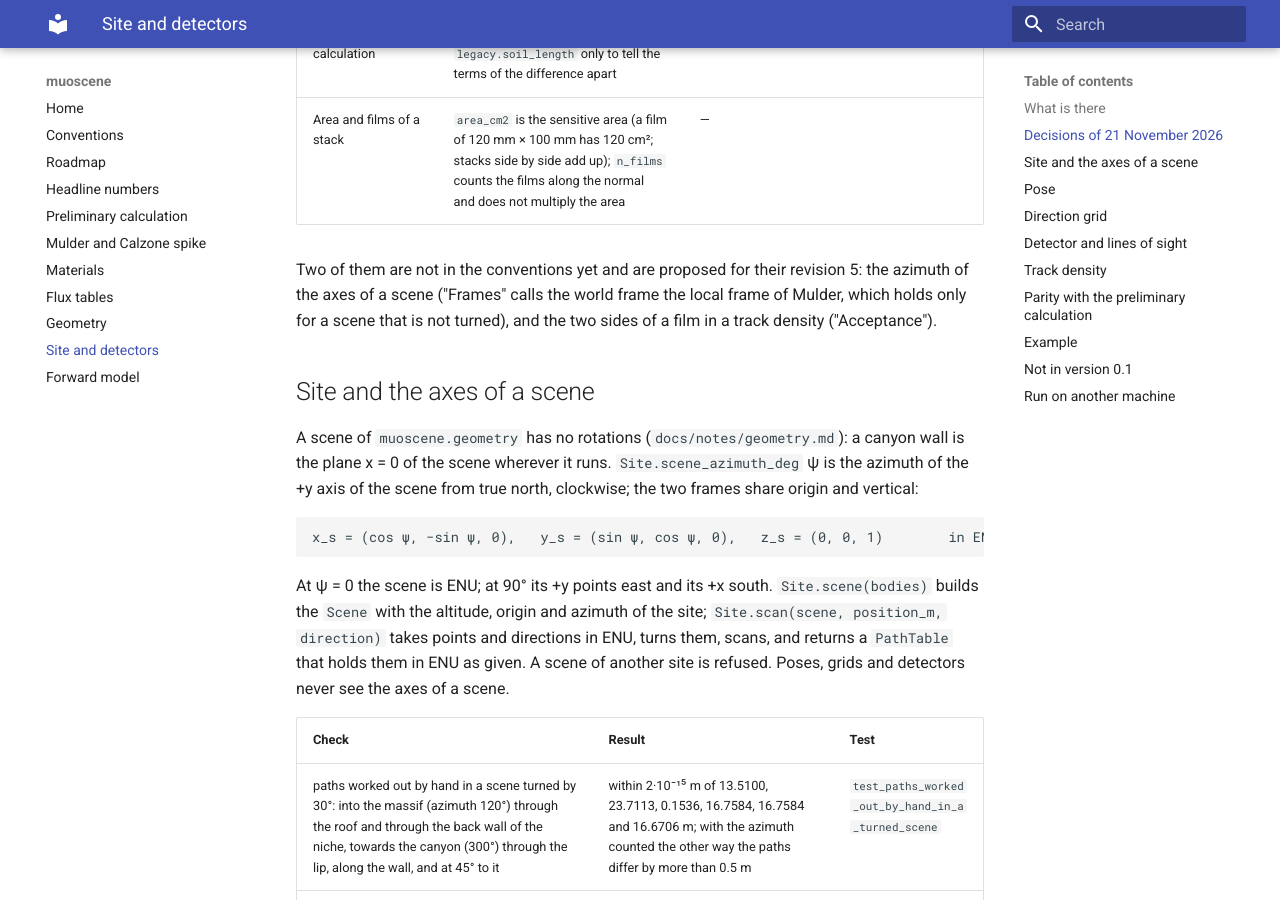
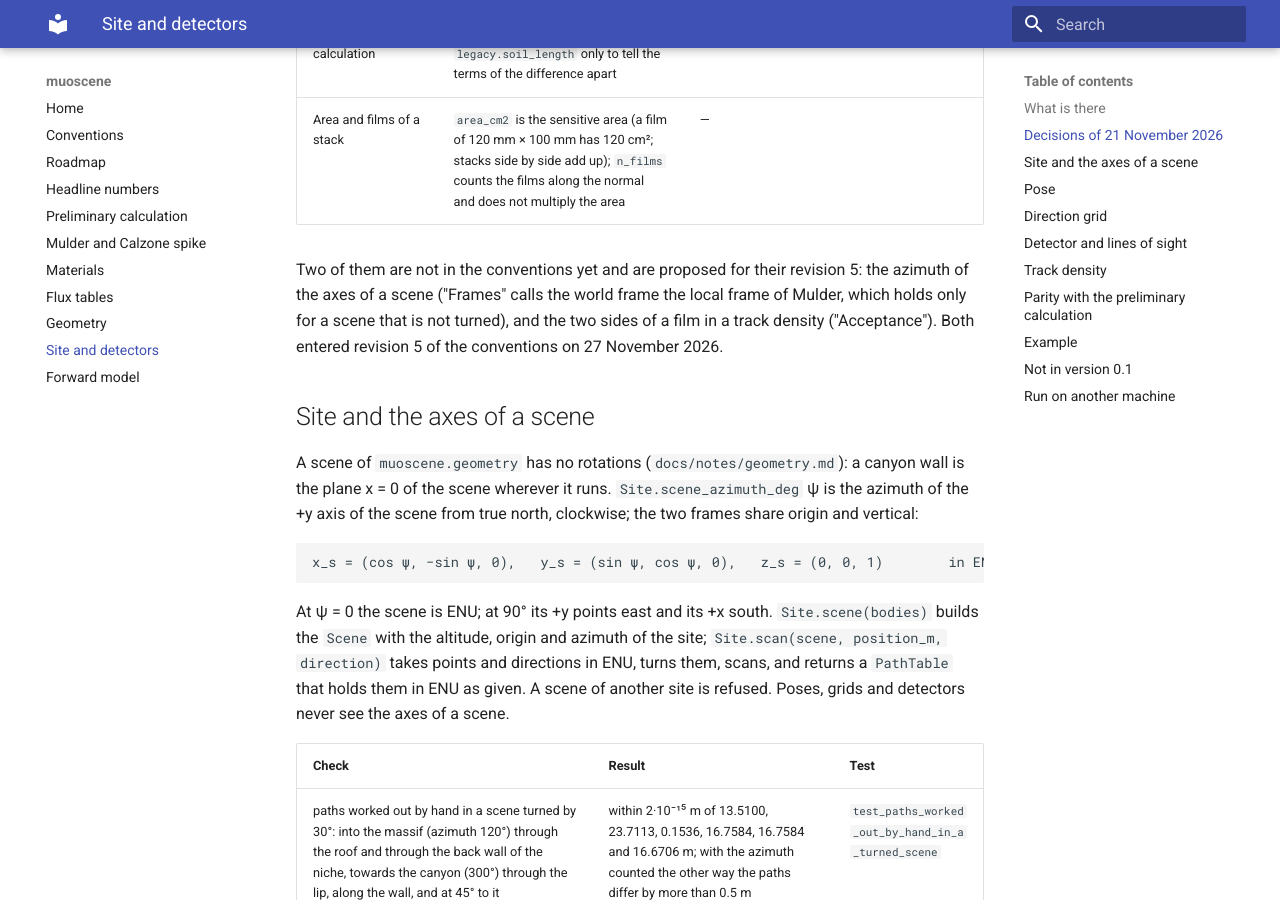
Before and after one commit to zhakansadykov/muoscene, an MkDocs documentation site: the page built from docs/notes/detectors.md, in a window 1280 px wide and 900 px high, scrolled down 1660 px. Built offline with MkDocs 1.6.1 and Material for MkDocs 9.7.7, drawn with Linux system fonts in a browser that asks for light colours.

Commit message:
Maps and notes: conventions revision 5

```diff
--- a/docs/notes/detectors.md
+++ b/docs/notes/detectors.md
@@ -25,7 +25,7 @@ Roadmap task 0.1-07, 21 November 2026, Mulder 0.3.7, Calzone 1.2.2. Modules `muo
 | Parity with the preliminary calculation | through a scene and `Site.scan`, with `LegacyTable` and `LEGACY_RESPONSE`; `legacy.soil_length` only to tell the terms of the difference apart | `legacy.soil_length` alone would not test the chain a user runs |
 | Area and films of a stack | `area_cm2` is the sensitive area (a film of 120 mm × 100 mm has 120 cm²; stacks side by side add up); `n_films` counts the films along the normal and does not multiply the area | — |
 
-Two of them are not in the conventions yet and are proposed for their revision 5: the azimuth of the axes of a scene ("Frames" calls the world frame the local frame of Mulder, which holds only for a scene that is not turned), and the two sides of a film in a track density ("Acceptance").
+Two of them are not in the conventions yet and are proposed for their revision 5: the azimuth of the axes of a scene ("Frames" calls the world frame the local frame of Mulder, which holds only for a scene that is not turned), and the two sides of a film in a track density ("Acceptance"). Both entered revision 5 of the conventions on 27 November 2026.
 
 ## Site and the axes of a scene
 
```
Also changed, not shown: docs/notes/forward.md (+1 -1 lines), 1 other file.
